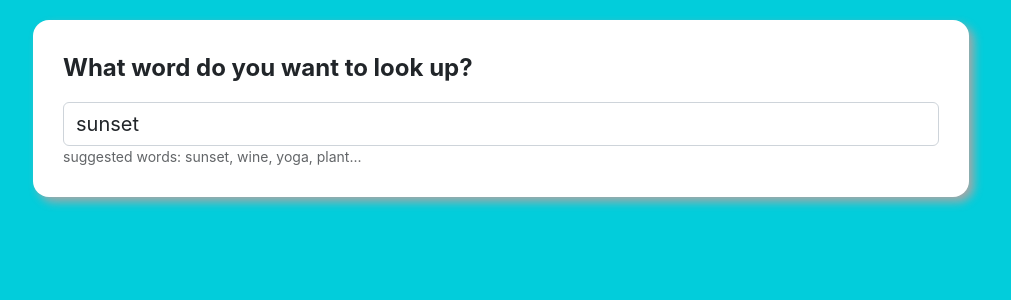
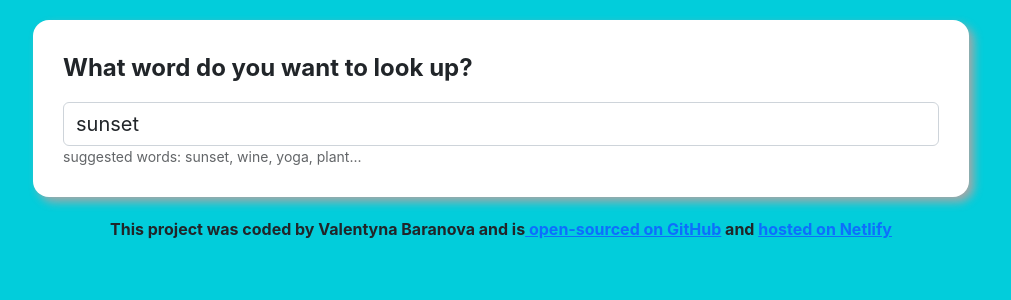
Before and after one commit to ValentynaBaranova/dictionary_react_app, a React (Create React App) app: page / in a window 1280 px wide. Shown: the top 300 px of the page, without its empty margins (139-1150 px from the left). Built offline with nearby package versions, Linux system fonts and the light colour scheme; no server answers.

Commit message:
Added links to GitHab and  Netlify

```diff
--- a/src/App.css
+++ b/src/App.css
@@ -6,3 +6,9 @@ body {
   max-width: 960px;
   margin: 0 auto;
 }
+
+footer {
+  text-align: center;
+  margin-bottom: 20px;
+  font-weight: 700;
+}
--- a/src/App.js
+++ b/src/App.js
@@ -7,6 +7,17 @@ function App() {
       <div className="container">
         <Dictinary defaultKeyword="sunset" />
       </div>
+      <footer>
+        This project was coded by Valentyna Baranova and is
+        <a href="https://github.com/ValentynaBaranova/dictionary_react_app">
+          {" "}
+          open-sourced on GitHub
+        </a>{" "}
+        and{" "}
+        <a href="https://grand-tarsier-f22d60.netlify.app/">
+          hosted on Netlify
+        </a>
+      </footer>
     </div>
   );
 }
--- a/src/Pexels.js
+++ b/src/Pexels.js
@@ -1,7 +1,6 @@
 import React from "react";
 
 export default function Pexels(props) {
-  console.log(props.photos);
   if (props.photos) {
     return (
       <section className="Pexels">
```
